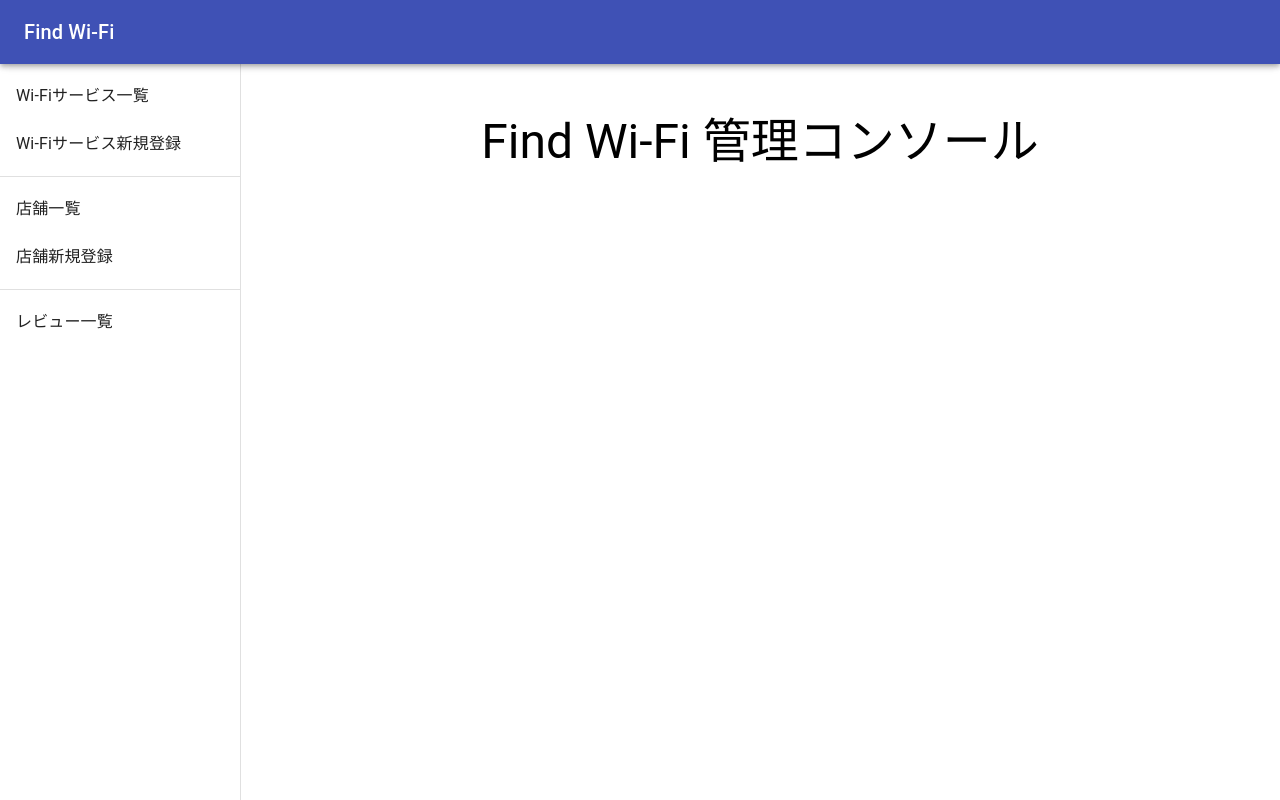
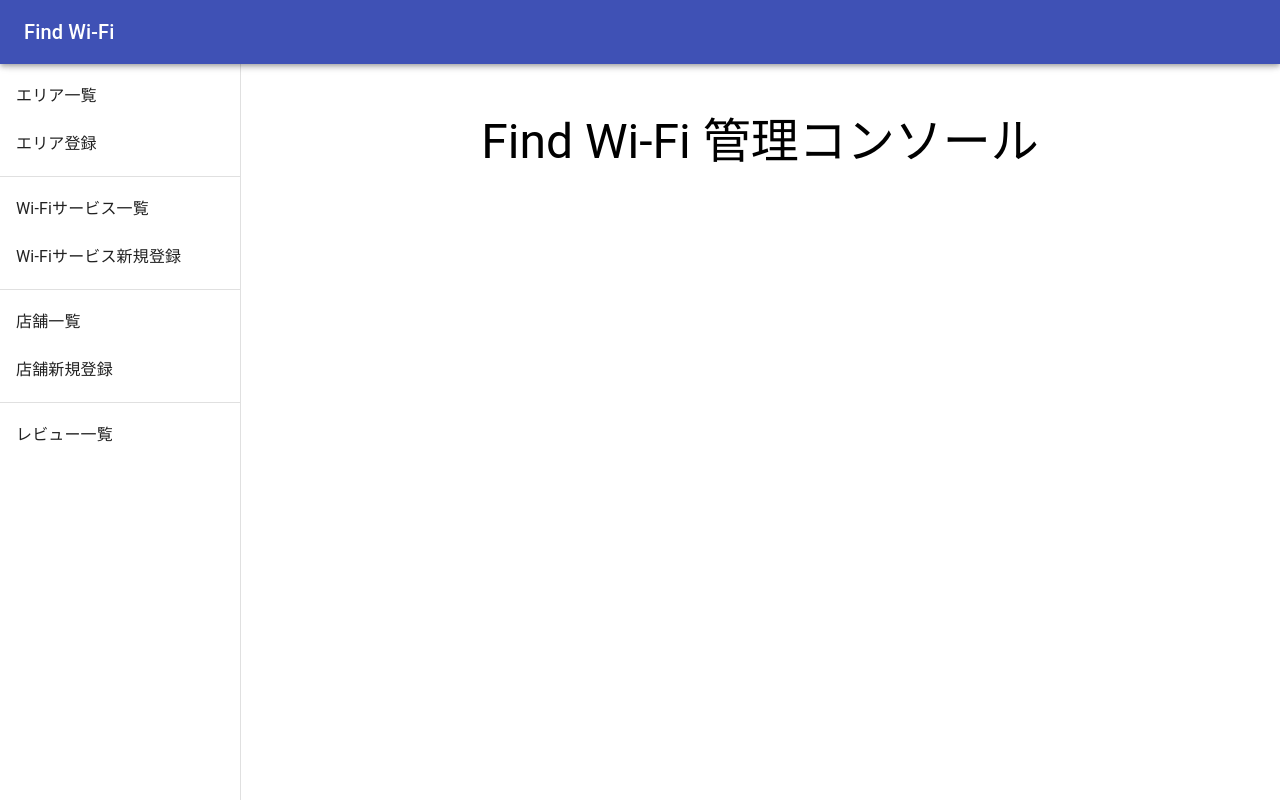
Before and after one commit to KotaTanaka/react-frontend-sandbox, a React (Create React App) app: page / in a window 1280 px wide. Built offline with nearby package versions, Linux system fonts and the light colour scheme.

Commit message:
feat: エリア関連ページのサイドバーリンク

```diff
--- a/src/components/partials/SideBar.tsx
+++ b/src/components/partials/SideBar.tsx
@@ -18,6 +18,8 @@ const SideBar: React.FC = () => {
   const classes = useStyles();
 
   const {
+    moveToAreaList,
+    moveToRegisterArea,
     moveToServiceList,
     moveToRegisterService,
     moveToShopList,
@@ -29,6 +31,15 @@ const SideBar: React.FC = () => {
     <Drawer variant="permanent" classes={{ paper: classes.drawerPaper }}>
       <Toolbar />
       <div>
+        <List>
+          <ListItem button onClick={moveToAreaList}>
+            <ListItemText primary={PAGES.AREAS.name} />
+          </ListItem>
+          <ListItem button onClick={moveToRegisterArea}>
+            <ListItemText primary={PAGES.AREAS_REGISTER.name} />
+          </ListItem>
+        </List>
+        <Divider />
         <List>
           <ListItem button onClick={moveToServiceList}>
             <ListItemText primary={PAGES.SERVICES.name} />
--- a/src/hooks/usePageTransition.tsx
+++ b/src/hooks/usePageTransition.tsx
@@ -6,6 +6,8 @@ import { PAGES } from 'src/constants/page';
 
 interface IUserPAGESTransitionProps {
   moveToHome: () => void;
+  moveToAreaList: () => void;
+  moveToRegisterArea: () => void;
   moveToServiceList: () => void;
   moveToServiceDetail: (id: number) => void;
   moveToRegisterService: () => void;
@@ -22,6 +24,16 @@ const usePAGESTransition = (): IUserPAGESTransitionProps => {
   /** ホーム */
   const moveToHome = useCallback(() => {
     history.push(PAGES.HOME.path);
+  }, [history]);
+
+  /** エリア一覧 */
+  const moveToAreaList = useCallback(() => {
+    history.push(PAGES.AREAS.path);
+  }, [history]);
+
+  /** エリア登録 */
+  const moveToRegisterArea = useCallback(() => {
+    history.push(PAGES.AREAS_REGISTER.path);
   }, [history]);
 
   /** Wi-Fiサービス一覧 */
@@ -67,6 +79,8 @@ const usePAGESTransition = (): IUserPAGESTransitionProps => {
 
   return {
     moveToHome,
+    moveToAreaList,
+    moveToRegisterArea,
     moveToServiceList,
     moveToServiceDetail,
     moveToRegisterService,
```
